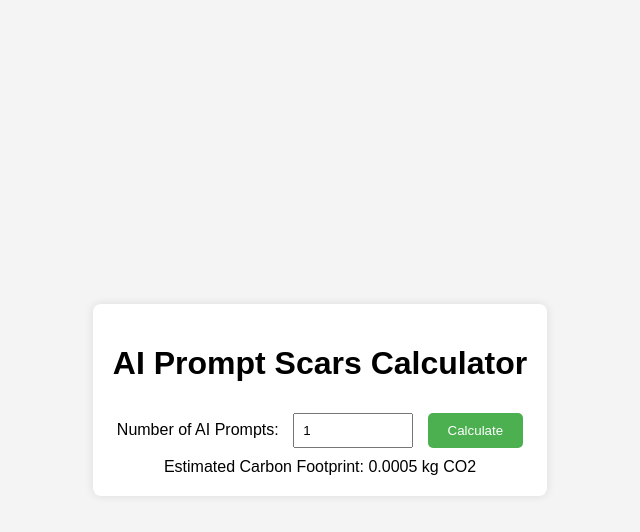
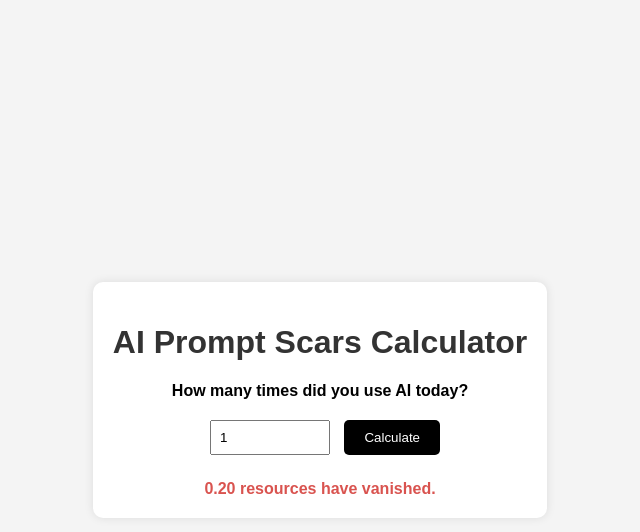
Before and after one commit to hyeyumS/OnePromptScars-, a plain HTML site: page index.html in a window 1280 px wide. Both pictures are taken after a click on the button "Calculate". Shown: the whole page, without its empty margins (320-960 px from the left). Drawn offline with Linux system fonts and the light colour scheme.

Commit message:
Update index.html

```diff
--- a/index.html
+++ b/index.html
@@ -5,16 +5,69 @@
     <meta name="viewport" content="width=device-width, initial-scale=1.0">
     <link rel="stylesheet" href="style.css">
     <title>AI Prompt Scars Calculator</title>
+    <style>
+        body {
+            font-family: 'Arial', sans-serif;
+            background-color: #f4f4f4;
+            display: flex;
+            justify-content: center;
+            align-items: center;
+            height: 100vh;
+            margin: 0;
+        }
+        .container {
+            background: #fff;
+            padding: 20px;
+            border-radius: 10px;
+            box-shadow: 0 0 10px rgba(0, 0, 0, 0.1);
+            text-align: center;
+        }
+        h1 {
+            color: #333;
+        }
+        label {
+            display: block;
+            margin-bottom: 10px;
+            font-weight: bold;
+        }
+        input {
+            padding: 8px;
+            width: 100px;
+            margin-bottom: 10px;
+        }
+        button {
+            background-color: #000;
+            color: #fff;
+            border: none;
+            padding: 10px 20px;
+            cursor: pointer;
+            border-radius: 5px;
+        }
+        button:hover {
+            opacity: 0.8;
+        }
+        #result {
+            margin-top: 15px;
+            font-weight: bold;
+            color: #d9534f;
+        }
+    </style>
 </head>
 <body>
     <div class="container">
         <h1>AI Prompt Scars Calculator</h1>
-        <label for="prompts">Number of AI Prompts:</label>
+        <label for="prompts">How many times did you use AI today?</label>
         <input type="number" id="prompts" min="1" value="1">
         <button onclick="calculateImpact()">Calculate</button>
         <div id="result"></div>
     </div>
 
-    <script src="script.js"></script>
+    <script>
+        function calculateImpact() {
+            const prompts = document.getElementById('prompts').value;
+            const impact = (prompts * 0.2).toFixed(2);
+            document.getElementById('result').innerText = `${impact} resources have vanished.`;
+        }
+    </script>
 </body>
 </html>
```
